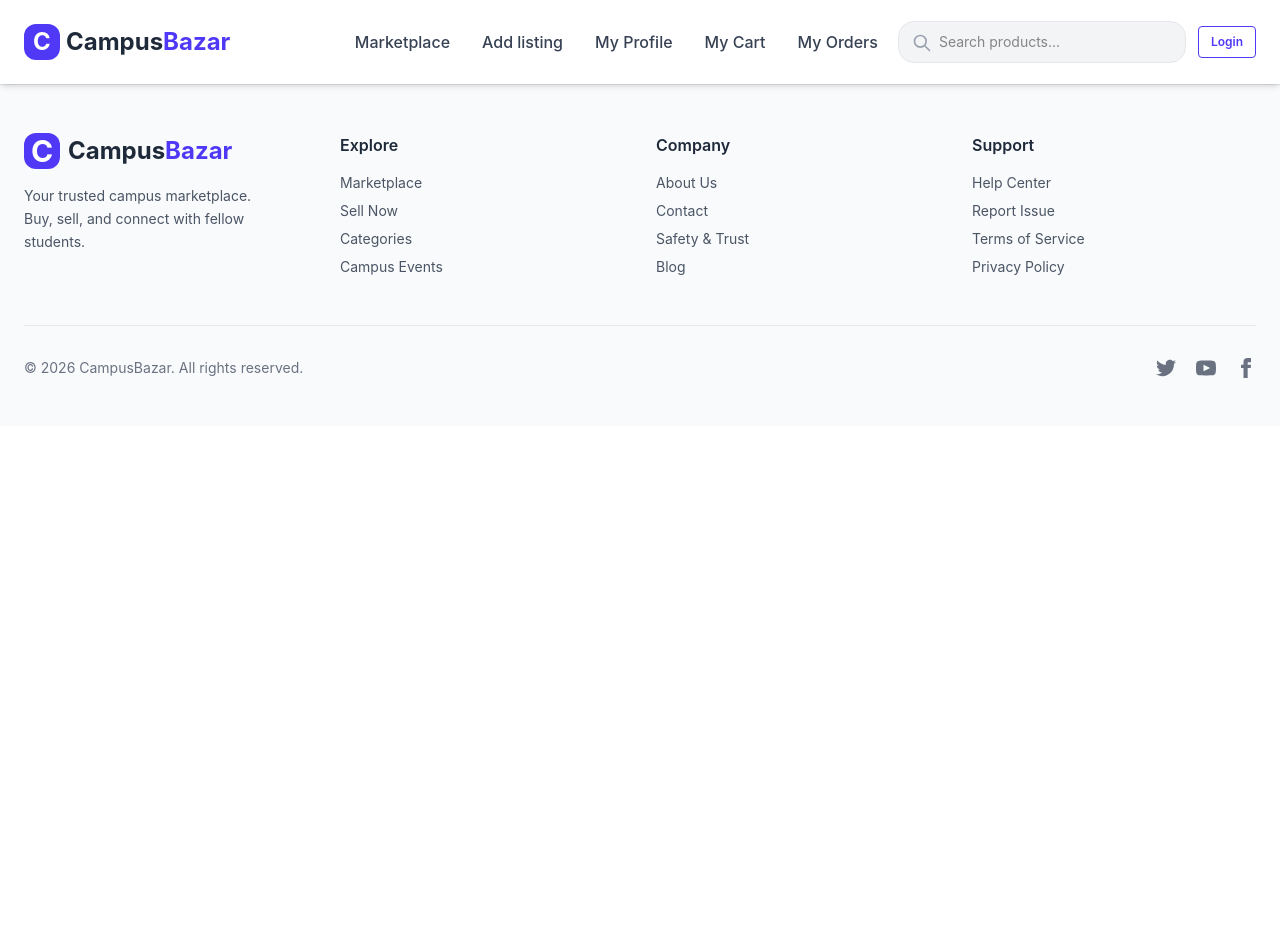
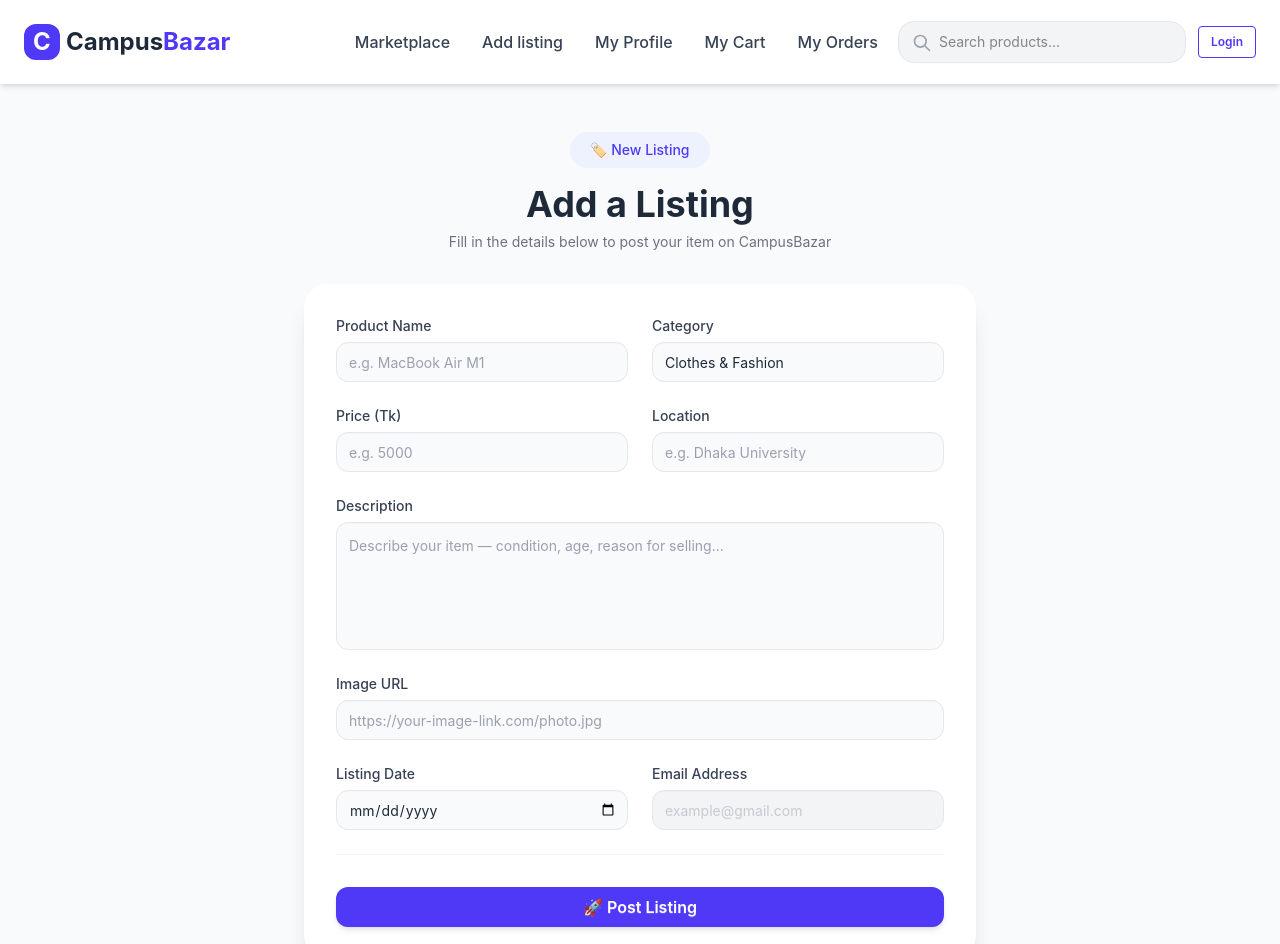
Before and after one commit to md-imteaj-rana/CSE-470_Project-CampusBazar, a React (Vite) app: page /AddListing in a window 1280 px wide. Shown: the top 944 px of the page. Before the commit the page ends 800 px from the top, so only its background shows below. Built offline with nearby package versions, Linux system fonts and the light colour scheme.

Commit message:
Update AddListing.jsx

```diff
--- a/src/pages/AddListing.jsx
+++ b/src/pages/AddListing.jsx
@@ -4,7 +4,162 @@ const AddListing = () => {
   return (
     <div>
       <title>Add Listing</title>
+      <div className="min-h-screen bg-gray-50 flex items-center justify-center py-12 px-4 sm:px-6">
+        <div className="w-full max-w-2xl">
 
+          {/* Header */}
+          <div className="text-center mb-8">
+            <div className="inline-flex items-center gap-2 bg-indigo-50 text-indigo-600 px-5 py-2 rounded-full mb-4 text-sm font-medium">
+              🏷️ New Listing
+            </div>
+            <h1 className="text-3xl md:text-4xl font-bold text-gray-800">
+              Add a Listing
+            </h1>
+            <p className="text-gray-500 mt-2 text-sm">
+              Fill in the details below to post your item on CampusBazar
+            </p>
+          </div>
+
+          {/* Form Card */}
+          <form className="bg-white shadow-xl rounded-3xl p-8 space-y-6">
+
+            {/* Two column row — Name & Category */}
+            <div className="grid grid-cols-1 sm:grid-cols-2 gap-6">
+              <div>
+                <label className="block text-sm font-medium text-gray-700 mb-1.5">
+                  Product Name
+                </label>
+                <input
+                  type="text"
+                  name="name"
+                  placeholder="e.g. MacBook Air M1"
+                  className="input input-bordered w-full rounded-xl bg-gray-50 border-gray-200 focus:border-indigo-500 text-gray-800 placeholder:text-gray-400"
+                  required
+                />
+              </div>
+
+              <div>
+                <label className="block text-sm font-medium text-gray-700 mb-1.5">
+                  Category
+                </label>
+                <select
+                  name="category"
+                  className="input input-bordered w-full rounded-xl bg-gray-50 border-gray-200 focus:border-indigo-500 text-gray-800"
+                >
+                  <option value="Clothes & Fashion">Clothes & Fashion</option>
+                  <option value="Electronics">Electronics</option>
+                  <option value="Accessories">Accessories</option>
+                  <option value="Care Products">Care Products</option>
+                  <option value="Automobile">Automobile</option>
+                </select>
+              </div>
+            </div>
+
+            {/* Two column row — Price & Location */}
+            <div className="grid grid-cols-1 sm:grid-cols-2 gap-6">
+              <div>
+                <label className="block text-sm font-medium text-gray-700 mb-1.5">
+                  Price (Tk)
+                </label>
+                <input
+                  type="number"
+                  name="price"
+                  placeholder="e.g. 5000"
+                  className="input input-bordered w-full rounded-xl bg-gray-50 border-gray-200 focus:border-indigo-500 text-gray-800 placeholder:text-gray-400"
+                  min="0"
+                />
+              </div>
+
+              <div>
+                <label className="block text-sm font-medium text-gray-700 mb-1.5">
+                  Location
+                </label>
+                <input
+                  type="text"
+                  name="location"
+                  placeholder="e.g. Dhaka University"
+                  className="input input-bordered w-full rounded-xl bg-gray-50 border-gray-200 focus:border-indigo-500 text-gray-800 placeholder:text-gray-400"
+                  required
+                />
+              </div>
+            </div>
+
+            {/* Description */}
+            <div>
+              <label className="block text-sm font-medium text-gray-700 mb-1.5">
+                Description
+              </label>
+              <textarea
+                name="description"
+                placeholder="Describe your item — condition, age, reason for selling..."
+                className="input input-bordered w-full rounded-xl bg-gray-50 border-gray-200 focus:border-indigo-500 text-gray-800 placeholder:text-gray-400 h-32 resize-none py-3"
+                required
+              />
+            </div>
+
+            {/* Image URL */}
+            <div>
+              <label className="block text-sm font-medium text-gray-700 mb-1.5">
+                Image URL
+              </label>
+              <input
+                type="text"
+                name="image"
+                placeholder="https://your-image-link.com/photo.jpg"
+                className="input input-bordered w-full rounded-xl bg-gray-50 border-gray-200 focus:border-indigo-500 text-gray-800 placeholder:text-gray-400"
+                required
+              />
+            </div>
+
+            {/* Two column row — Date & Email */}
+            <div className="grid grid-cols-1 sm:grid-cols-2 gap-6">
+              <div>
+                <label className="block text-sm font-medium text-gray-700 mb-1.5">
+                  Listing Date
+                </label>
+                <input
+                  type="date"
+                  name="date"
+                  className="input input-bordered w-full rounded-xl bg-gray-50 border-gray-200 focus:border-indigo-500 text-gray-800"
+                  required
+                />
+              </div>
+
+              <div>
+                <label className="block text-sm font-medium text-gray-700 mb-1.5">
+                  Email Address
+                </label>
+                <input
+                  type="email"
+                  name="email"
+                  placeholder="example@gmail.com"
+                  className="input input-bordered w-full rounded-xl bg-gray-100 border-gray-200 text-gray-400 cursor-not-allowed"
+                  readOnly
+                />
+              </div>
+            </div>
+
+            {/* Divider */}
+            <div className="border-t border-gray-100 pt-2" />
+
+            {/* Submit Button */}
+            <button
+              type="submit"
+              className="btn w-full bg-indigo-600 hover:bg-indigo-700 text-white rounded-xl border-none shadow-md transition-all duration-200 text-base font-semibold py-3"
+            >
+              🚀 Post Listing
+            </button>
+
+          </form>
+
+          <p className="text-xs text-center text-gray-400 mt-6">
+            By posting, you agree to our{' '}
+            <a href="#" className="text-indigo-500 hover:underline">Listing Guidelines</a> &{' '}
+            <a href="#" className="text-indigo-500 hover:underline">Community Standards</a>
+          </p>
+
+        </div>
+      </div>
     </div>
   )
 }
```
